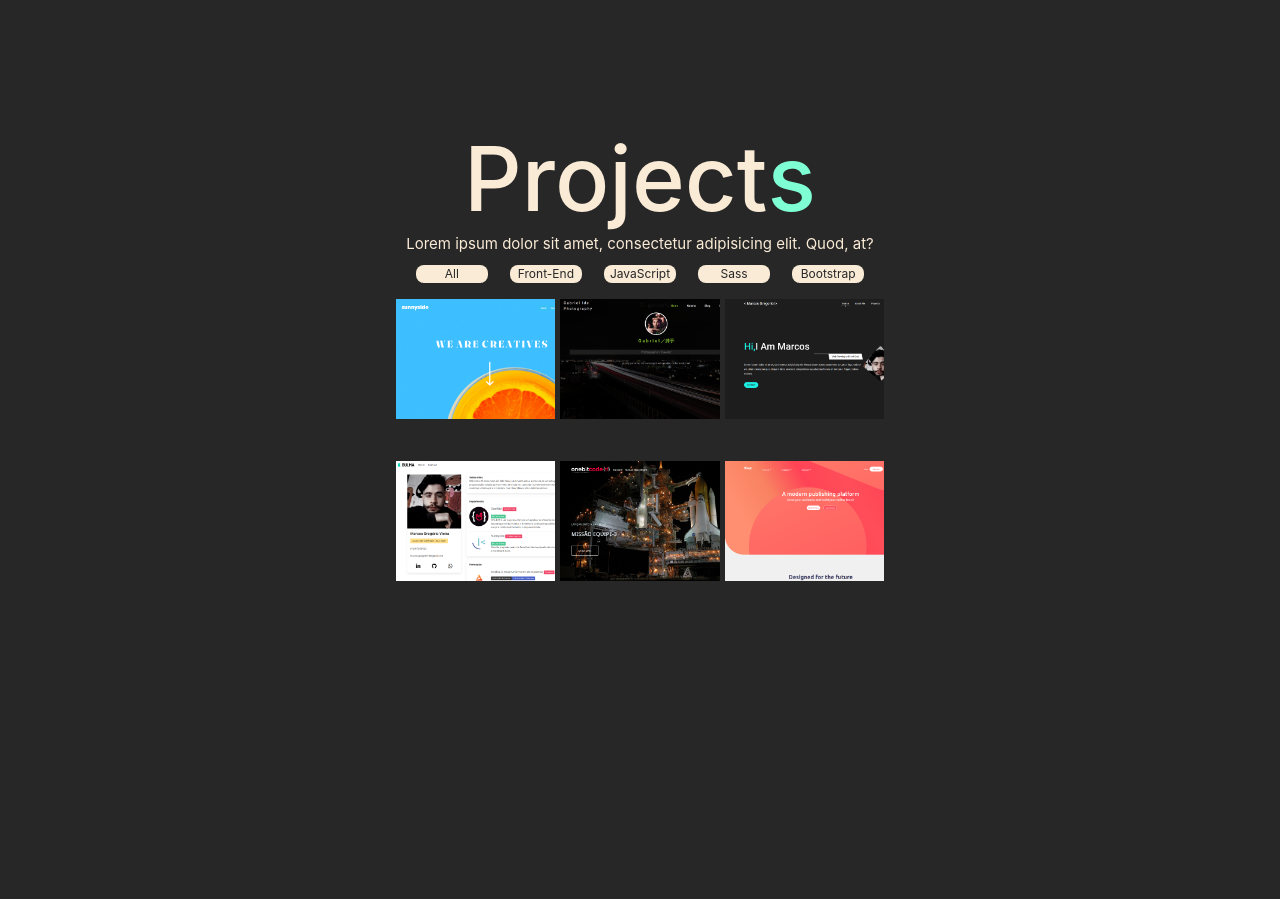
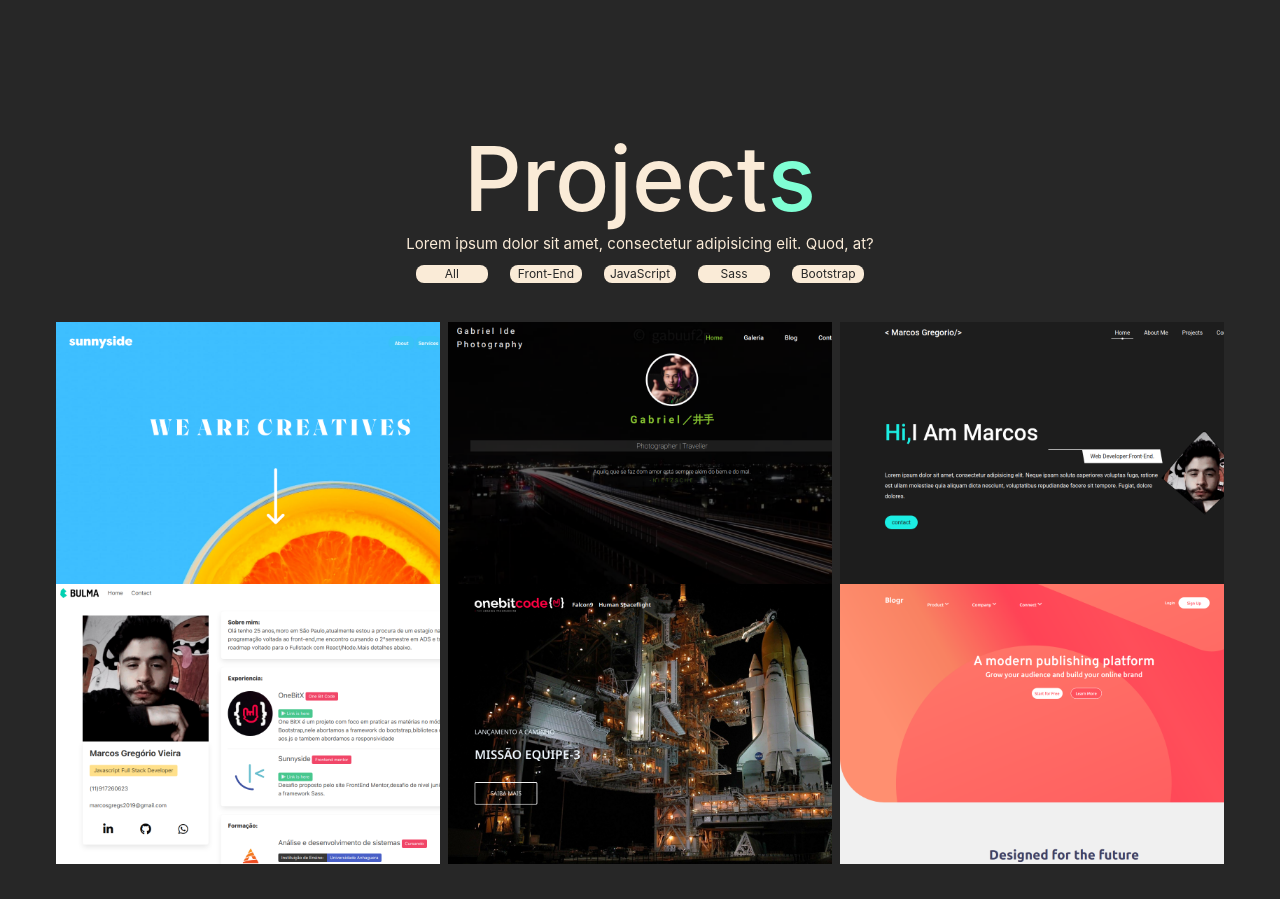
Before and after one commit to marcos-gregs/DevMarcos, a plain HTML site: page index.html in a window 1280 px wide. Shown: the part 2200-3099 px from the top of the page. Before the commit the page ends 3045 px from the top, so only its background shows below. Drawn offline with nearby package versions, Linux system fonts and the light colour scheme.

Commit message:
attProjectContainer

```diff
--- a/assets/sass/components/mainContent.scss
+++ b/assets/sass/components/mainContent.scss
@@ -354,7 +354,7 @@
 
    }
    .projectSection{
-        flex: 0 0 90vh;
+        flex: 0 0 100vh;
         max-width: 100%;
         display: flex;
         flex-direction: column;
@@ -394,12 +394,14 @@
             display: grid;
             grid-template-columns: repeat(3,1fr);
             grid-auto-rows: minmax(15vh,20vh);
-            gap: 1%;
+            gap: 8vw 1vh;
+
 
             .cardFilter{
                 text-align: center;
                 margin-top: 10%;
-                max-height: 15vh;
+                min-width: 30vw;
+                min-height: 35vh;
                 a{
                     text-decoration: none;
                 .cardText{
--- a/assets/script/bdoProject.js
+++ b/assets/script/bdoProject.js
@@ -55,3 +55,5 @@ project.forEach(element =>{
         projectSection.append(card)
 
 })
+
+const filters = document.querySelectorAll('.btnFilter')
```
Also changed, not shown: assets/css/style.css, 1 other file.
